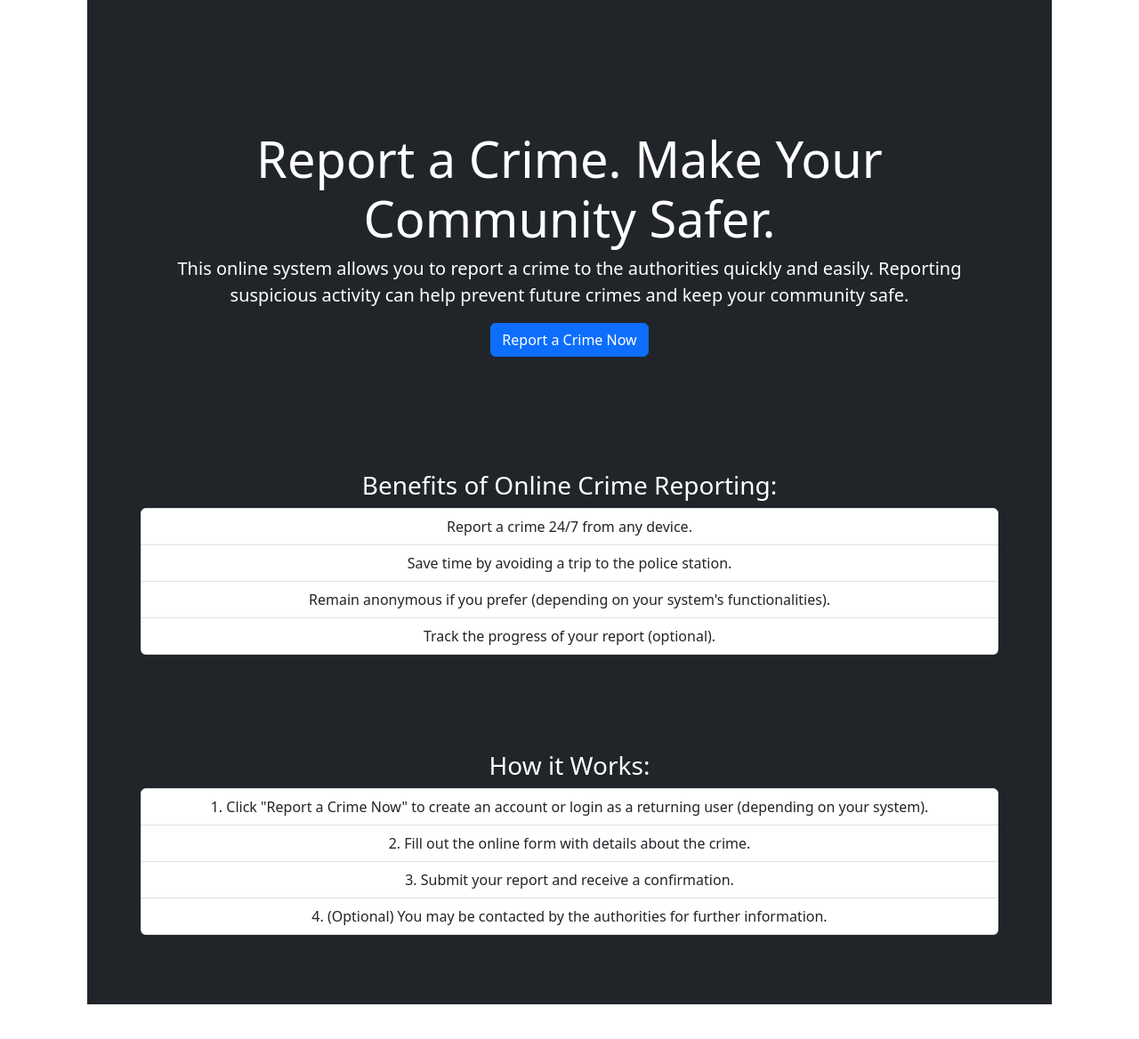
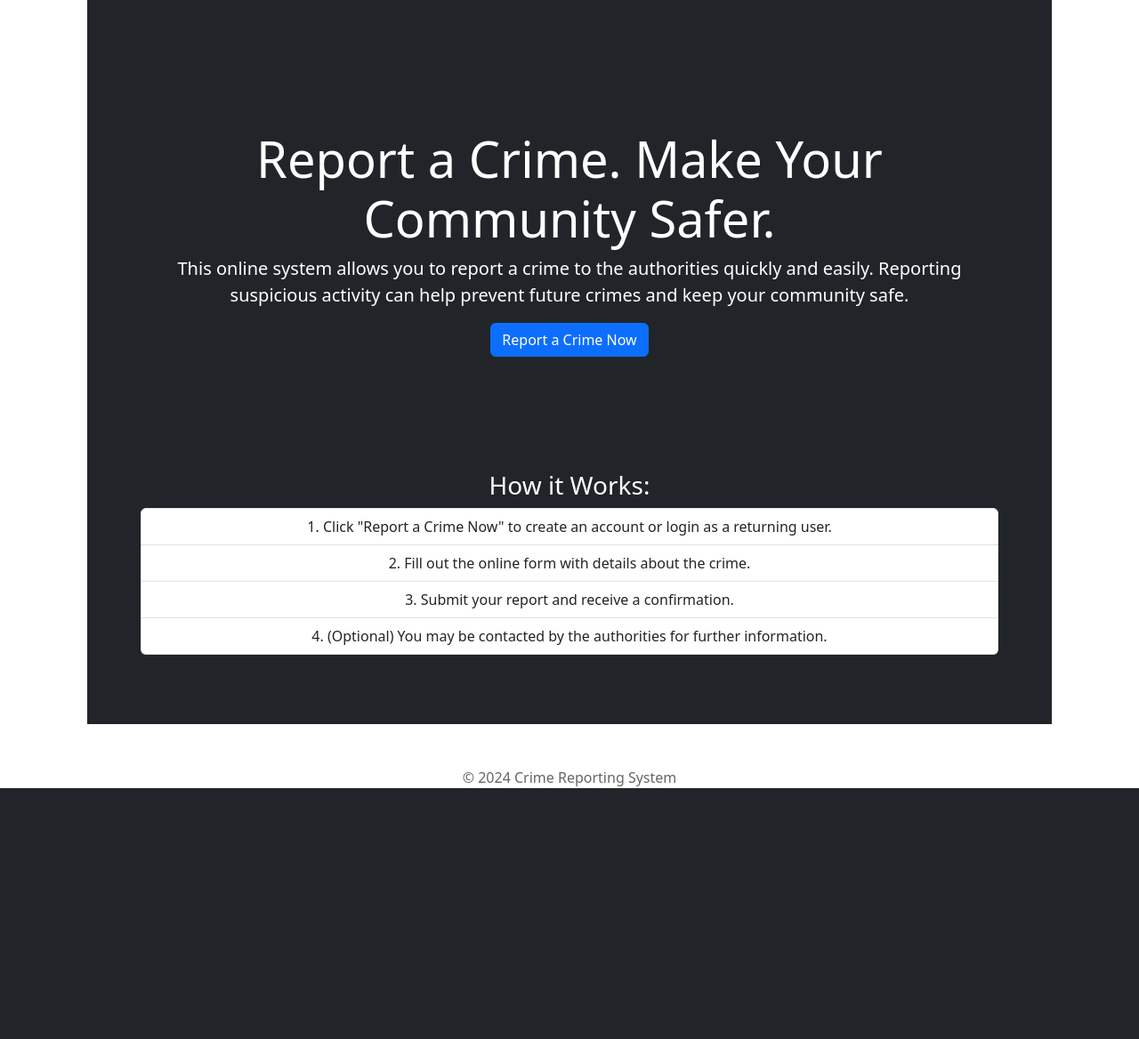
Before and after one commit to MuliJob/Crime_Report_System, a Flask app: page / in a window 1280 px wide. Shown: the part 154-1322 px from the top of the page at 89% size. After the commit the page ends 1040 px from the top, so only its background shows below. Run offline with Flask 3, Linux system fonts and the light colour scheme.

Commit message:
initial commit

```diff
--- a/app/templates/home.html
+++ b/app/templates/home.html
@@ -15,20 +15,10 @@
           <a href="{{ url_for('sign_in') }}" class="btn btn-primary">Report a Crime Now</a>
         </section>
 
-        <section class="benefits mt-5">
-          <h3>Benefits of Online Crime Reporting:</h3>
-          <ul class="list-group">
-            <li class="list-group-item">Report a crime 24/7 from any device.</li>
-            <li class="list-group-item">Save time by avoiding a trip to the police station.</li>
-            <li class="list-group-item">Remain anonymous if you prefer (depending on your system's functionalities).</li>
-            <li class="list-group-item">Track the progress of your report (optional).</li>
-          </ul>
-        </section>
-
         <section class="how-it-works mt-5">
           <h3>How it Works:</h3>
           <ol class="list-group list-group-numbered">
-            <li class="list-group-item">Click "Report a Crime Now" to create an account or login as a returning user (depending on your system).</li>
+            <li class="list-group-item">Click "Report a Crime Now" to create an account or login as a returning user.</li>
             <li class="list-group-item">Fill out the online form with details about the crime.</li>
             <li class="list-group-item">Submit your report and receive a confirmation.</li>
             <li class="list-group-item">(Optional) You may be contacted by the authorities for further information.</li>
```
